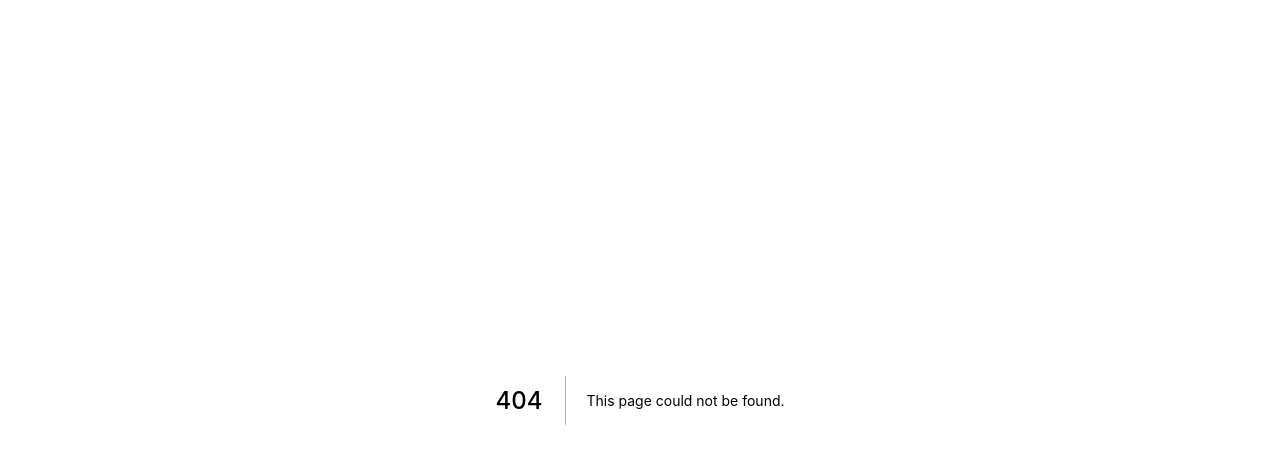
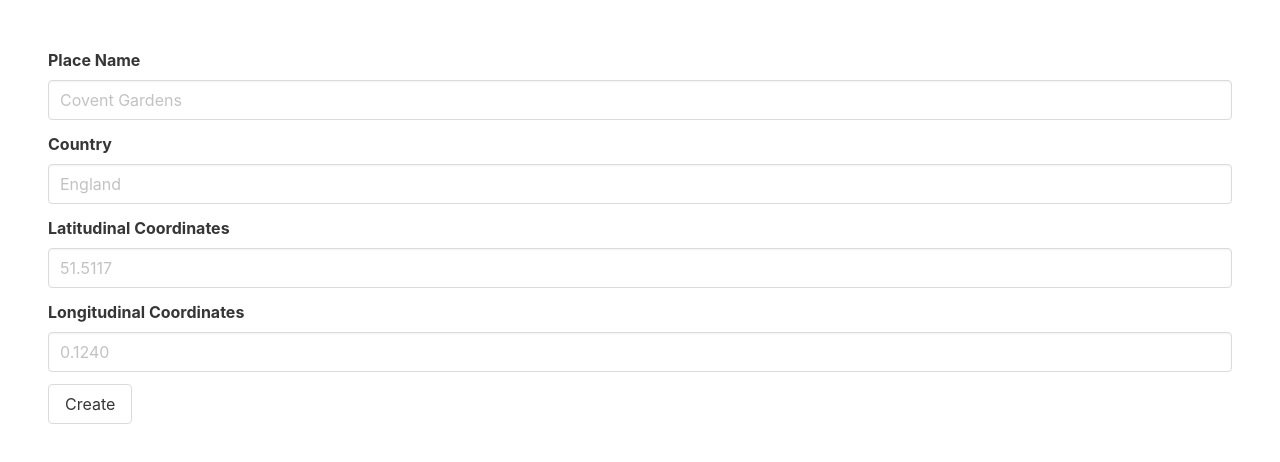
Before and after one commit to Sammii-HK/crystal-index, a Next.js app: page /locations/add in a window 1280 px wide. Before the commit this address had no page. Shown: the top 462 px of the page. Built offline with nearby package versions, Linux system fonts and the light colour scheme.

Commit message:
location create route with form

```diff
--- /dev/null
+++ b/pages/api/location/create.ts
@@ -0,0 +1,27 @@
+import type { NextApiRequest, NextApiResponse } from 'next'
+import { Location } from '@prisma/client'
+import prisma from '../../../lib/prisma';
+
+type LocationProps = {
+  location: Location | undefined,
+  error?: string,
+}
+
+export default async function main(
+  req: NextApiRequest,
+  res: NextApiResponse<LocationProps>
+) {
+  const data = req.body;
+
+  try {
+    const result = await prisma.location.create({
+      data: { ...data },
+    });
+
+    res.status(200).json({ location: result });
+    return result
+  } catch (err) {
+    console.log(err);
+    res.status(403).json({ location: undefined, error: "Error occured while creating a new user." });
+  }
+}
--- /dev/null
+++ b/pages/api/location/index.ts
@@ -0,0 +1,16 @@
+// Next.js API route support: https://nextjs.org/docs/api-routes/introduction
+import type { NextApiRequest, NextApiResponse } from 'next'
+import { Location } from '@prisma/client'
+import prisma from '../../../lib/prisma';
+
+type LocationProps = {
+  locations: Location[]
+}
+
+export default async function crystalsHandler(
+  req: NextApiRequest,
+  res: NextApiResponse<LocationProps>
+) {
+  const results = await prisma.location.findMany();
+  res.status(200).json({ locations: results })
+}
--- /dev/null
+++ b/pages/locations/add.tsx
@@ -0,0 +1,79 @@
+import axios from 'axios';
+import { Location } from '@prisma/client';
+import { FormEventHandler, useCallback } from 'react'
+import { BField, BInput } from '../../components/Atoms';
+
+const locationFields = [
+  {
+    key: 'placeName',
+    label: 'Place Name',
+    placeHolder: 'Covent Gardens',
+    required: true,
+  },
+  {
+    key: 'country',
+    label: 'Country',
+    placeHolder: 'England',
+    required: true,
+  },
+  {
+    key: 'lat',
+    label: 'Latitudinal Coordinates',
+    placeHolder: '51.5117',
+    required: true,
+  },
+  {
+    key: 'long',
+    label: 'Longitudinal Coordinates',
+    placeHolder: '0.1240',
+    required: true,
+  },
+]
+
+const CreateLocations: React.FC = () => {
+
+  const createLocation: FormEventHandler = useCallback(async (event) => {
+    event.preventDefault();
+
+    const target = event.target as typeof event.target & {
+      placeName: {value: string}
+      country: {value: string}
+      lat: {value: string}
+      long: {value: string}
+    };
+
+    const locationData = {
+      placeName: target.placeName.value,
+      country: target.country.value,
+      lat: target.lat.value,
+      long: target.long.value,
+    };
+
+
+    const res = await axios.post<{location?: Location, error: string}>('/api/location/create',
+    locationData,
+    { headers: { 'Content-Type': 'application/json' } }
+    );
+
+    const result = await res.data;
+    console.log("Location create API result", result);
+  }, []);
+
+
+  return (
+    <div className="section">
+      <div>
+      <form onSubmit={createLocation}>
+        {locationFields.map(field => (
+          <BField label={field.label}>
+            <BInput id={field.key} placeholder={field.placeHolder} required={field.required} />
+          </BField>
+        ))}
+        <button type="submit" className="button">Create</button>
+      </form>
+    </div>
+    </div>
+  )
+}
+
+export default CreateLocations
```
Also changed, not shown: 1 other file (tests, documents, lock files or other folders).
